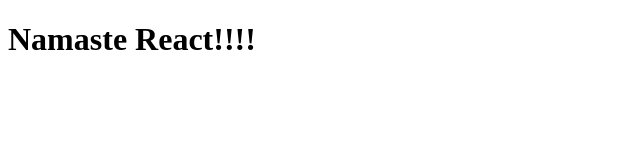
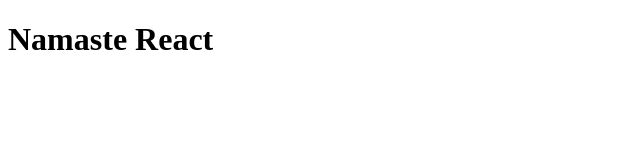
Before and after one commit to aangupta/Namaste-React, a plain HTML site: page index.html in a window 1280 px wide. Shown: the full height of the page, 0-640 px from the left. Drawn offline with Linux system fonts and the light colour scheme.

Commit message:
first commit

```diff
--- a/index.html
+++ b/index.html
@@ -7,6 +7,6 @@
     <title>Document</title>
 </head>
 <body>
-    <h1>Namaste React!!!!</h1>
+    <h1>Namaste React</h1>
 </body>
 </html>
```
